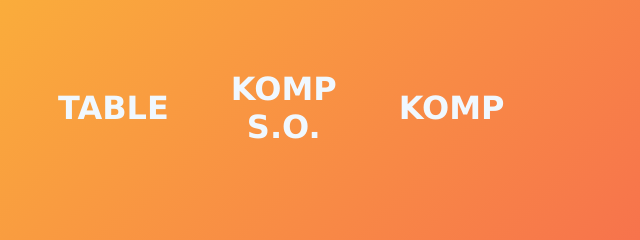
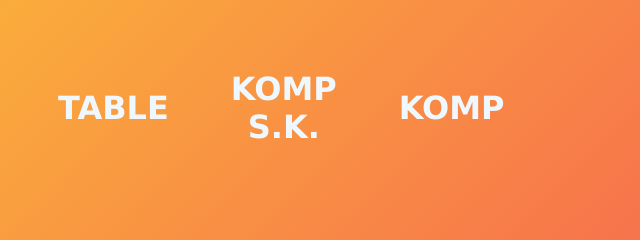
Before and after one commit to mentis-RD/1TP, a plain HTML site: page index.html in a window 1280 px wide. Shown: the part 292-532 px from the top of the page, 445-1085 px from the left. Drawn offline with Linux system fonts and the light colour scheme.

Commit message:
Update index.html

```diff
--- a/index.html
+++ b/index.html
@@ -11,7 +11,7 @@
             <tr>
                 <th><a href="BAJKA/bajka.html">BAJKA</a></th>
                 <th><a href="TABLE/table.html">TABLE</a></th>
-                <th><a href="KOMP DLA SORA KUBY/index.html">KOMP S.O.</a></th>
+                <th><a href="KOMP DLA SORA KUBY/index.html">KOMP S.K.</a></th>
                 <th><a href="KOMP/KOMP.html">KOMP</a></th>
             </tr>
         </table>
```
